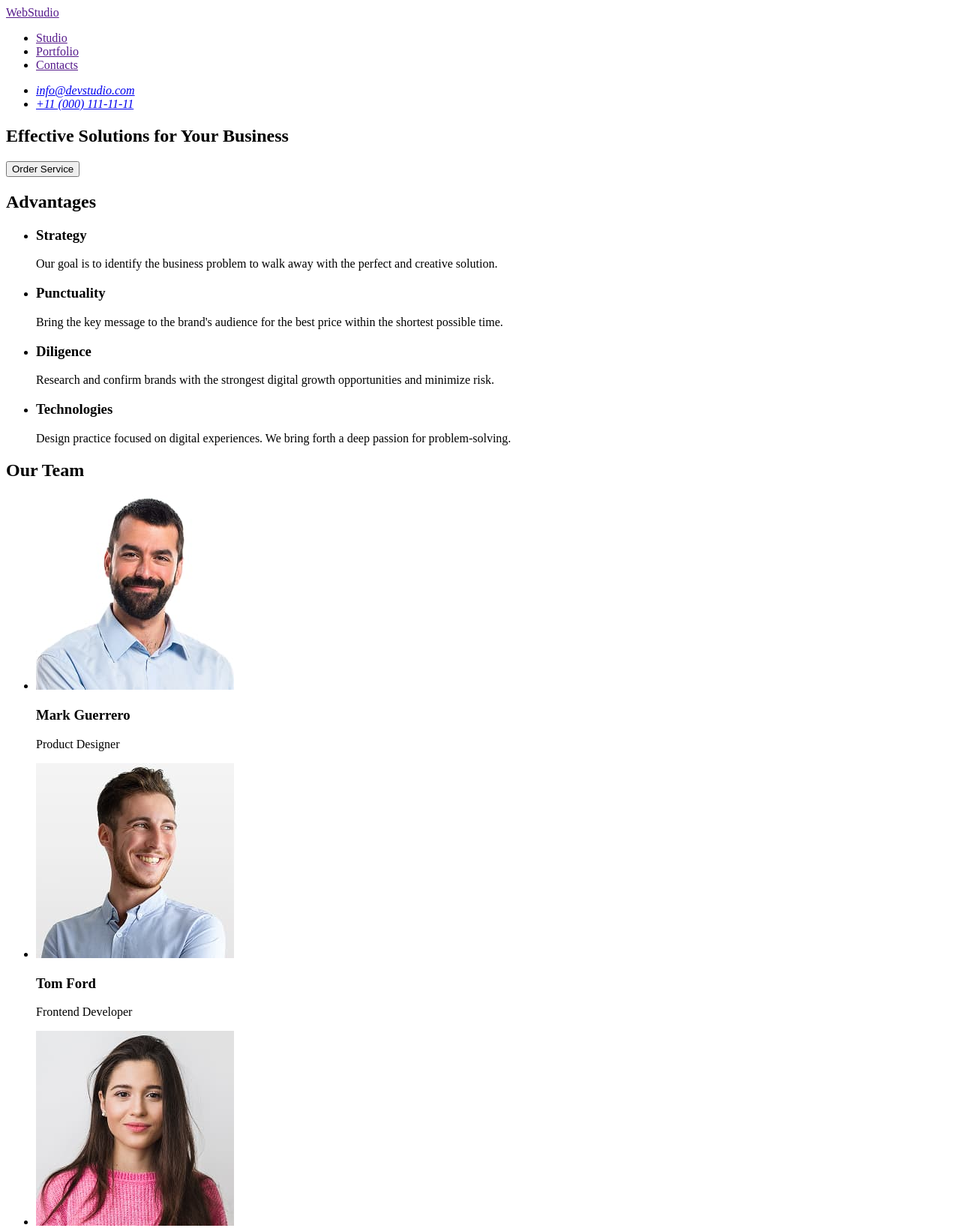
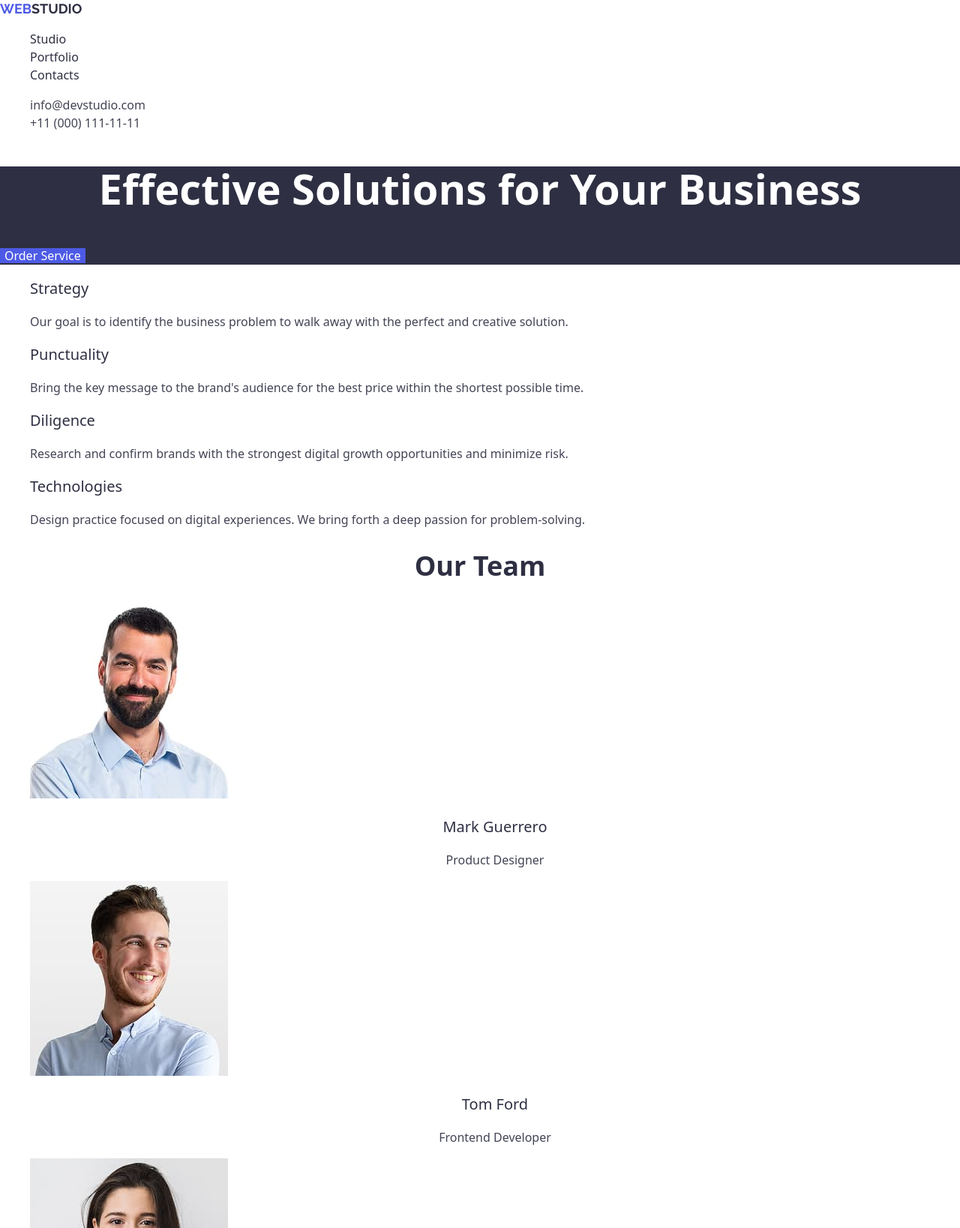
Before and after one commit to yura6669/goit-markup-hw-02-2025, a plain HTML site: page index.html in a window 1280 px wide. Shown: the top 1638 px of the page at 75% size. Drawn offline with nearby package versions, Linux system fonts and the light colour scheme.

Commit message:
Implement task

```diff
--- /dev/null
+++ b/css/styles.css
@@ -0,0 +1,117 @@
+body {
+  font-family: "Roboto", "Raleway" sans-serif;
+  background-color: #ffffff;
+  color: #434455;
+  font-size: 16px;
+  line-height: 1.5;
+  letter-spacing: 2%;
+}
+
+ul {
+  list-style-type: none;
+}
+
+a {
+  text-decoration: none;
+  font-style: normal;
+}
+
+button {
+  border: none;
+  cursor: pointer;
+}
+
+.logo {
+  font-family: "Raleway", sans-serif;
+  font-size: 18px;
+  line-height: 1.1666;
+  letter-spacing: 3%;
+  text-transform: uppercase;
+  color: #2e2f42;
+}
+
+.logo span {
+  color: #4d5ae5;
+}
+
+.menu-item-link {
+  font-weight: 500;
+  color: #2e2f42;
+}
+
+.contacts-item-link {
+  font-weight: 400;
+  color: #434455;
+}
+
+.menu-item-link:hover,
+.menu-item-link:focus,
+.contacts-item-link:hover,
+.contacts-item-link:focus {
+  color: #404bbf;
+}
+
+.hero {
+  background-color: #2e2f42;
+}
+
+.hero-title {
+  font-size: 56px;
+  font-weight: 700;
+  text-align: center;
+  color: #ffffff;
+  line-height: 1.07;
+}
+
+.hero-btn {
+  text-align: center;
+  background-color: #4d5ae5;
+  letter-spacing: 4%;
+  color: #ffffff;
+  font-weight: 500;
+}
+
+.hero-btn:hover,
+.hero-btn:focus {
+  background-color: #404bbf;
+}
+
+.second-title {
+  font-size: 36px;
+  font-weight: 700;
+  line-height: 1.111;
+  text-align: center;
+  color: #2e2f42;
+}
+
+.hive {
+  display: none;
+}
+
+.third-title {
+  font-size: 20px;
+  font-weight: 500;
+  line-height: 1.2;
+  color: #2e2f42;
+}
+
+.paragraph {
+  font-size: 16px;
+  color: #434455;
+}
+
+.center {
+  text-align: center;
+}
+
+.footer {
+  background-color: #2e2f42;
+}
+
+.footer > .logo {
+  color: #ffffff;
+}
+
+.footer > .paragraph {
+  color: #ffffff;
+}
--- a/index.html
+++ b/index.html
@@ -4,69 +4,91 @@
     <meta charset="UTF-8" />
     <meta http-equiv="X-UA-Compatible" content="IE=edge" />
     <meta name="viewport" content="width=device-width, initial-scale=1.0" />
-    <title>Document</title>
+    <title>WebStudio</title>
+    <link rel="preconnect" href="https://fonts.googleapis.com" />
+    <link rel="preconnect" href="https://fonts.gstatic.com" crossorigin />
+    <link
+      href="https://fonts.googleapis.com/css2?family=Raleway:wght@700&family=Roboto:wght@100..900&display=swap"
+      rel="stylesheet"
+    />
+    <link
+      rel="stylesheet"
+      href="https://cdnjs.cloudflare.com/ajax/libs/modern-normalize/3.0.1/modern-normalize.min.css"
+      integrity="sha512-q6WgHqiHlKyOqslT/lgBgodhd03Wp4BEqKeW6nNtlOY4quzyG3VoQKFrieaCeSnuVseNKRGpGeDU3qPmabCANg=="
+      crossorigin="anonymous"
+      referrerpolicy="no-referrer"
+    />
+    <link rel="stylesheet" href="./css/styles.css" />
   </head>
   <body>
     <!-- Header -->
     <header>
-      <a href="">WebStudio</a>
+      <a href="" class="logo"><span>Web</span>Studio</a>
       <!-- Navigation -->
-      <nav>
-        <ul>
-          <li>
-            <a href="">Studio</a>
+      <nav class="menu">
+        <ul class="menu-items">
+          <li class="menu-item">
+            <a href="" class="menu-item-link">Studio</a>
           </li>
-          <li>
-            <a href="">Portfolio</a>
+          <li class="menu-item">
+            <a href="" class="menu-item-link">Portfolio</a>
           </li>
-          <li>
-            <a href="">Contacts</a>
+          <li class="menu-item">
+            <a href="" class="menu-item-link">Contacts</a>
           </li>
         </ul>
       </nav>
       <!-- Contacts -->
-      <address>
-        <ul>
-          <li><a href="mailto:info@devstudio.com">info@devstudio.com</a></li>
-          <li><a href="tel:+110001111111">+11 (000) 111-11-11</a></li>
+      <address class="contacts">
+        <ul class="contacts-items">
+          <li class="contacts-item">
+            <a href="mailto:info@devstudio.com" class="contacts-item-link"
+              >info@devstudio.com</a
+            >
+          </li>
+          <li class="contacts-item">
+            <a href="tel:+110001111111" class="contacts-item-link"
+              >+11 (000) 111-11-11</a
+            >
+          </li>
         </ul>
       </address>
     </header>
     <!-- Main content -->
     <main>
       <!-- Main heading and button -->
-      <section>
-        <h1>Effective Solutions for Your Business</h1>
-        <button type="button">Order Service</button>
+      <section class="hero">
+        <h1 class="hero-title">Effective Solutions for Your Business</h1>
+        <button type="button" class="hero-btn">Order Service</button>
       </section>
       <!-- Advantages -->
-      <section>
-        <h2>Advantages</h2>
-        <ul>
-          <li>
-            <h3>Strategy</h3>
-            <p>
+      <section class="advantages">
+        <h2 class="second-title hive">Advantages</h2>
+        <ul class="advantages-items">
+          <li class="advantages-item">
+            <h3 class="third-title">Strategy</h3>
+            <p class="paragraph">
               Our goal is to identify the business problem to walk away with the
               perfect and creative solution.
             </p>
           </li>
-          <li>
-            <h3>Punctuality</h3>
-            <p>
+          <li class="advantages-item">
+            <h3 class="third-title">Punctuality</h3>
+            <p class="paragraph">
               Bring the key message to the brand's audience for the best price
               within the shortest possible time.
             </p>
           </li>
-          <li>
-            <h3>Diligence</h3>
-            <p>
+          <li class="advantages-item">
+            <h3 class="third-title">Diligence</h3>
+            <p class="paragraph">
               Research and confirm brands with the strongest digital growth
               opportunities and minimize risk.
             </p>
           </li>
-          <li>
-            <h3>Technologies</h3>
-            <p>
+          <li class="advantages-item">
+            <h3 class="third-title">Technologies</h3>
+            <p class="paragraph">
               Design practice focused on digital experiences. We bring forth a
               deep passion for problem-solving.
             </p>
@@ -74,56 +96,121 @@
         </ul>
       </section>
       <!-- Our team -->
-      <section>
-        <h2>Our Team</h2>
-        <ul>
-          <li>
+      <section class="team">
+        <h2 class="second-title">Our Team</h2>
+        <ul class="team-items">
+          <li class="team-item">
             <img
               src="./images/mark-guerrero.jpg"
               alt="Mark Guerrero"
               width="264"
               height="260"
             />
-            <h3>Mark Guerrero</h3>
-            <p>Product Designer</p>
+            <h3 class="third-title center">Mark Guerrero</h3>
+            <p class="paragraph center">Product Designer</p>
           </li>
-          <li>
+          <li class="team-item">
             <img
               src="./images/tom-ford.jpg"
               alt="Tom Ford"
               width="264"
               height="260"
             />
-            <h3>Tom Ford</h3>
-            <p>Frontend Developer</p>
+            <h3 class="third-title center">Tom Ford</h3>
+            <p class="paragraph center">Frontend Developer</p>
           </li>
-          <li>
+          <li class="team-item">
             <img
               src="./images/camila-garcia.jpg"
               alt="Camila Garcia"
               width="264"
               height="260"
             />
-            <h3>Camila Garcia</h3>
-            <p>Marketing</p>
+            <h3 class="third-title center">Camila Garcia</h3>
+            <p class="paragraph center">Marketing</p>
           </li>
-          <li>
+          <li class="team-item">
             <img
               src="./images/daniel-wilson.jpg"
               alt="Daniel Wilson"
               width="264"
               height="260"
             />
-            <h3>Daniel Wilson</h3>
-            <p>UI Designer</p>
+            <h3 class="third-title center">Daniel Wilson</h3>
+            <p class="paragraph center">UI Designer</p>
+          </li>
+        </ul>
+      </section>
+      <section class="portfolio">
+        <h2 class="second-title">Our Portfolio</h2>
+        <ul class="portfolio-items">
+          <li class="portfolio-item">
+            <img
+              src="./images/banking-app.jpg"
+              alt="Banking App"
+              width="360"
+              height="300"
+            />
+            <h3 class="third-title">Banking App</h3>
+            <p class="paragraph">App</p>
+          </li>
+          <li class="portfolio-item">
+            <img
+              src="./images/cashless-payment.jpg"
+              alt="Cashless Payment"
+              width="360"
+              height="300"
+            />
+            <h3 class="third-title">Cashless Payment</h3>
+            <p class="paragraph">Marketing</p>
+          </li>
+          <li class="portfolio-item">
+            <img
+              src="./images/meditation-app.jpg"
+              alt="Meditation App"
+              width="360"
+              height="300"
+            />
+            <h3 class="third-title">Meditation App</h3>
+            <p class="paragraph">App</p>
+          </li>
+          <li class="portfolio-item">
+            <img
+              src="./images/taxi-service.jpg"
+              alt="Taxi Service"
+              width="360"
+              height="300"
+            />
+            <h3 class="third-title">Taxi Service</h3>
+            <p class="paragraph">Marketing</p>
+          </li>
+          <li class="portfolio-item">
+            <img
+              src="./images/screen-illustrations.jpg"
+              alt="Screen Illustrations"
+              width="360"
+              height="300"
+            />
+            <h3 class="third-title">Screen Illustrations</h3>
+            <p class="paragraph">Design</p>
+          </li>
+          <li class="portfolio-item">
+            <img
+              src="./images/online-courses.jpg"
+              alt="Online Courses"
+              width="360"
+              height="300"
+            />
+            <h3 class="third-title">Online Courses</h3>
+            <p class="paragraph">Marketing</p>
           </li>
         </ul>
       </section>
     </main>
     <!-- Footer -->
-    <footer>
-      <a href="">WebStudio</a>
-      <p>
+    <footer class="footer">
+      <a href="" class="logo"><span>Web</span>Studio</a>
+      <p class="paragraph">
         Increase the flow of customers and sales for your business with digital
         marketing & growth solutions.
       </p>
```
Also changed, not shown: images/banking-app.jpg (added), images/cashless-payment.jpg (added), images/meditation-app.jpg (added), images/online-courses.jpg (added), images/screen-illustrations.jpg (added), images/taxi-service.jpg (added).
